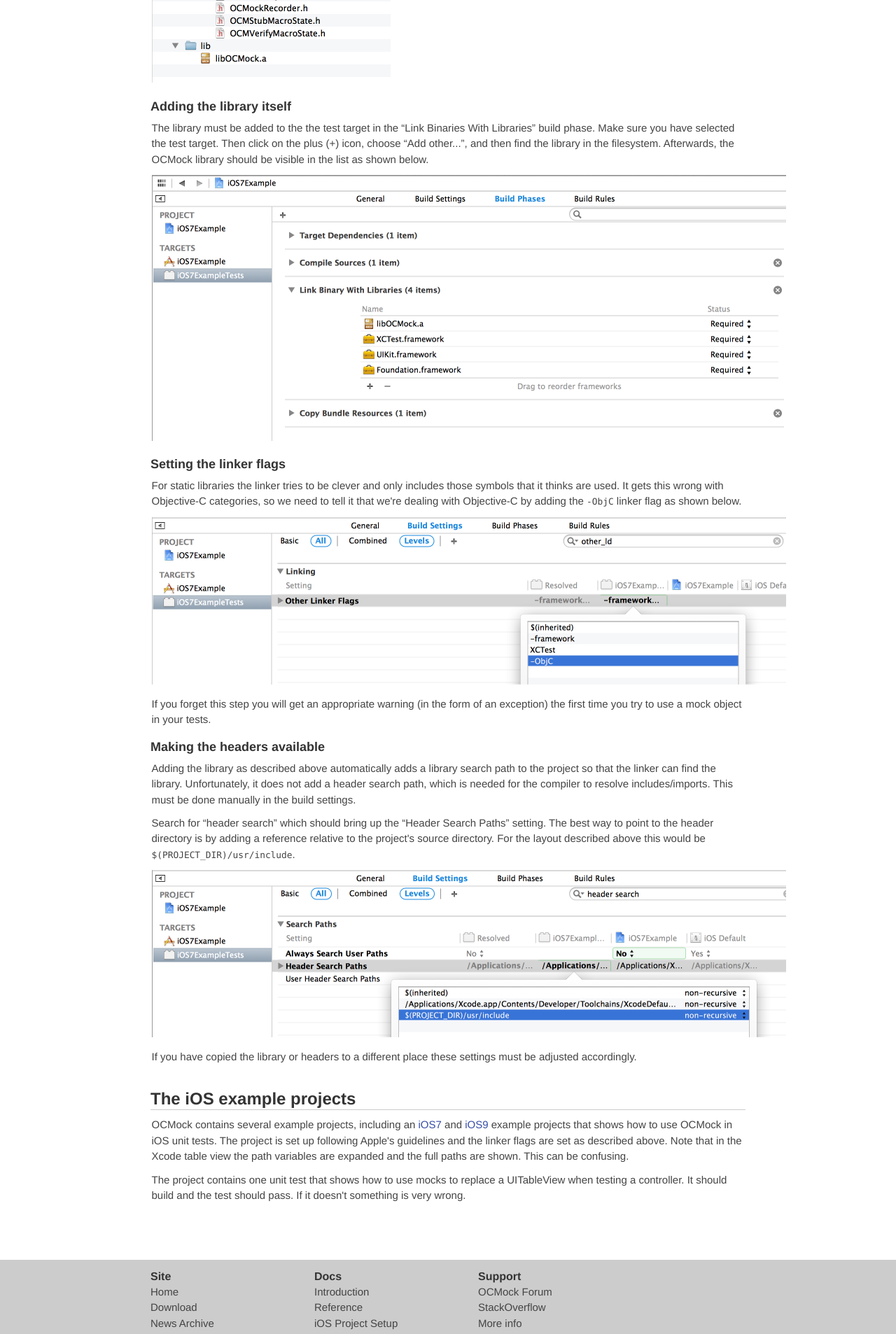
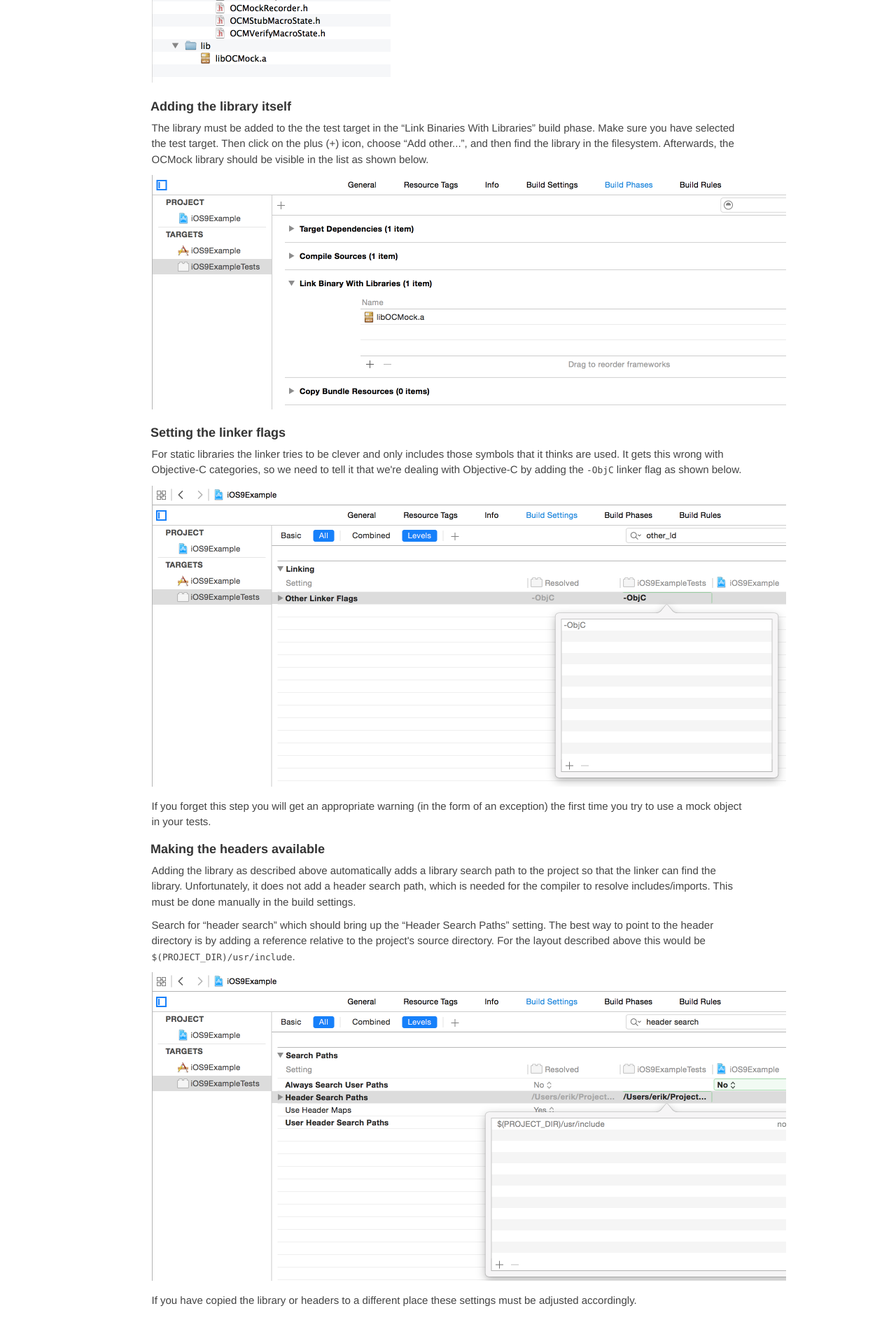
Before and after one commit to erikdoe/ocmock, a Jekyll site: the page built from ios.html, in a window 1280 px wide. Shown: the part 854-2760 px from the top of the page at 70% size. Built offline with Jekyll 4.4.1, drawn with Linux system fonts in a browser that asks for light colours; comment, search, counter and statistics services are not loaded.

Commit message:
Updated to Xcode 7.

```diff
--- a/ios.html
+++ b/ios.html
@@ -29,14 +29,14 @@ nosidebar: true
 
 <p>The library must be added to the the test target in the &ldquo;Link Binaries With Libraries&rdquo; build phase. Make sure you have selected the test target. Then click on the plus (+) icon, choose &ldquo;Add other...&rdquo;, and then find the library in the filesystem. Afterwards, the OCMock library should be visible in the list as shown below.
 
-<p><img src="{{ site.baseurl }}/images/ios7ex-step2-adding-lib.png" width="906" height="380">
+<p><img src="{{ site.baseurl }}/images/ios9ex-step2-adding-lib.png" width="906" height="335">
 
 
 <h3>Setting the linker flags</h3>
 
 <p>For static libraries the linker tries to be clever and only includes those symbols that it thinks are used. It gets this wrong with Objective-C categories, so we need to tell it that we're dealing with Objective-C by adding the <code>-ObjC</code> linker flag as shown below.
 
-<p><img src="{{ site.baseurl }}/images/ios7ex-step4-setting-ldflags.png" width="906" height="239">
+<p><img src="{{ site.baseurl }}/images/ios9ex-step4-setting-ldflags.png" width="906" height="430">
 
 <p>If you forget this step you will get an appropriate warning (in the form of an exception) the first time you try to use a mock object in your tests.
 
@@ -46,7 +46,7 @@ nosidebar: true
 <p>Adding the library as described above automatically adds a library search path to the project so that the linker can find the library. Unfortunately, it does not add a header search path, which is needed for the compiler to resolve includes/imports. This must be done manually in the build settings.
 
 <p>Search for &ldquo;header search&rdquo; which should bring up the &ldquo;Header Search Paths&rdquo; setting. The best way to point to the header directory is by adding a reference relative to the project's source directory. For the layout described above this would be <code>$(PROJECT_DIR)/usr/include</code>.
-<p><img src="{{ site.baseurl }}/images/ios7ex-step3-setting-headers.png" width="906" height="239">
+<p><img src="{{ site.baseurl }}/images/ios9ex-step3-setting-headers.png" width="906" height="441">
 
 <p>If you have copied the library or headers to a different place these settings must be adjusted accordingly.
 
```
Also changed, not shown: images/ios9ex-step2-adding-lib.png (added), images/ios9ex-step3-setting-headers.png (added), images/ios9ex-step4-setting-ldflags.png (added).
